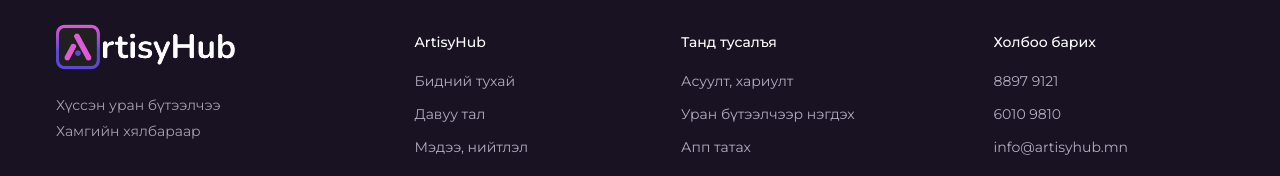
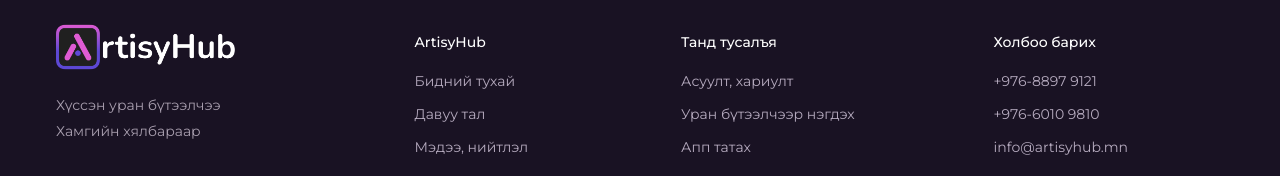
Before and after one commit to munkhbold010/ArtisyHub-repository, an Angular app: page /home in a window 1280 px wide. Shown: the part 5059-5235 px from the top of the page. Built offline with nearby package versions, Linux system fonts and the light colour scheme.

Commit message:
Update footer.component.html

```diff
--- a/src/app/shared/footer/footer.component.html
+++ b/src/app/shared/footer/footer.component.html
@@ -2,5 +2,5 @@
   <div class="footer-brand"><a routerLink="/home" aria-label="ArtisyHub — Нүүр хуудас"><img src="assets/logo/logo-white.png" alt="ArtisyHub" width="190" height="48" loading="lazy"></a><p>Хүссэн уран бүтээлчээ<br>Хамгийн хялбараар</p></div>
   <div><h2>ArtisyHub</h2><a routerLink="/about-us">Бидний тухай</a><a routerLink="/advantage">Давуу тал</a><a routerLink="/news">Мэдээ, нийтлэл</a></div>
   <div><h2>Танд тусалъя</h2><a routerLink="/question">Асуулт, хариулт</a><a routerLink="/question" fragment="join">Уран бүтээлчээр нэгдэх</a><a routerLink="/home" fragment="download">Апп татах</a></div>
-  <div><h2>Холбоо барих</h2><a href="tel:+97688979121">8897 9121</a><a href="tel:+97660109810">6010 9810</a><a href="mailto:info@artisyhub.mn">info@artisyhub.mn</a></div>
-</div><div class="container footer-bottom"><span>© {{ year }} “АРТ ИСИ ХАБ” ХХК</span><div><a href="https://www.facebook.com/artisyhub" target="_blank" rel="noopener noreferrer">Facebook <app-icon name="arrow-up-right"></app-icon></a><a href="https://www.instagram.com/artisyhubapp" target="_blank" rel="noopener noreferrer">Instagram <app-icon name="arrow-up-right"></app-icon></a></div><span>АРТ ИСИ ХАБ ХХК</span></div></footer>
+  <div><h2>Холбоо барих</h2><a href="tel:+97688979121">+976-8897 9121</a><a href="tel:+97660109810">+976-6010 9810</a><a href="mailto:info@artisyhub.mn">info@artisyhub.mn</a></div>
+</div><div class="container footer-bottom"><span>© {{ year }} “АРТ ИСИ ХАБ” ХХК</span><div><a href="https://www.facebook.com/artisyhub" target="_blank" rel="noopener noreferrer">Facebook <app-icon name="arrow-up-right"></app-icon></a><a href="https://www.instagram.com/artisyhub_app" target="_blank" rel="noopener noreferrer">Instagram <app-icon name="arrow-up-right"></app-icon></a></div><span>АРТ ИСИ ХАБ ХХК</span></div></footer>
```
